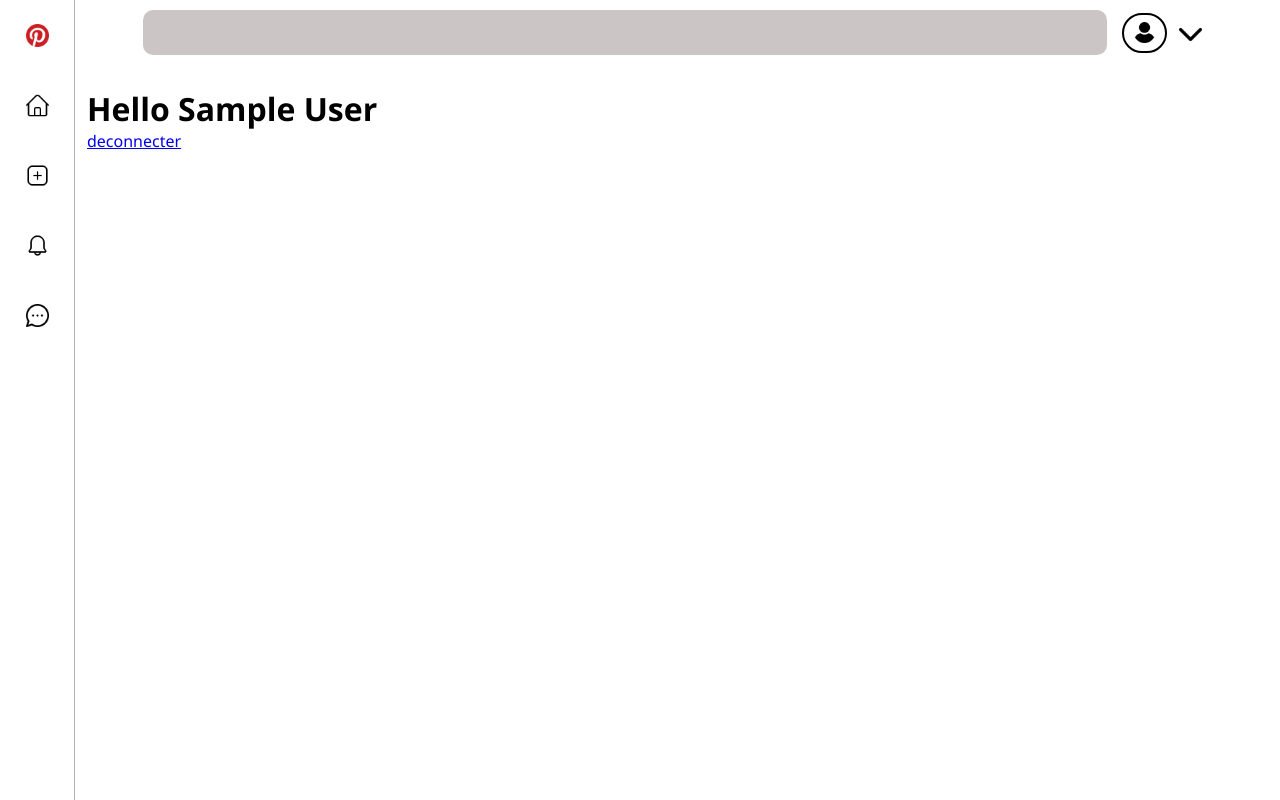
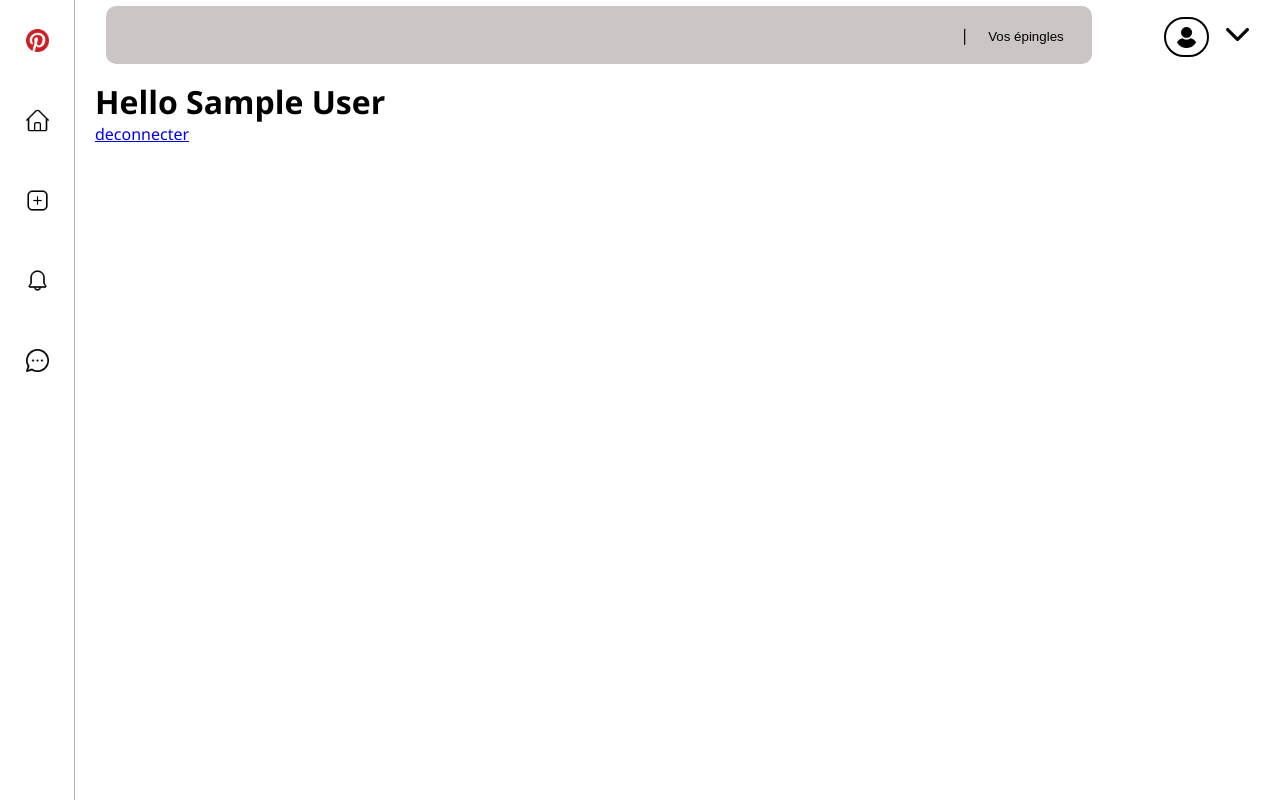
Before and after one commit to djenidisimple/Progress_php, a PHP site: page /Begin/Home.php in a window 1280 px wide. Run offline with PHP 8.4, Linux system fonts and the light colour scheme; the visitor is signed in with stand-in values (Sample User, id 1).

Commit message:
projects days4

```diff
--- a/Begin/Home.php
+++ b/Begin/Home.php
@@ -13,27 +13,76 @@
     <title>Home Page</title>
     <link rel="stylesheet" href="css/style.css">
     <link rel="shortcut icon" href="icon/pinterest.png" type="image/x-icon">
+    <style>
+        .base {
+            display: flex;
+            justify-content: flex-start;
+        }
+        .base div {
+            margin-right: 25px;
+        }
+        .box {
+            display: inline;
+            position: relative;
+            float: right;
+            width: 250px;
+            height: 50px;
+            margin-top: 10px;
+            margin-right: 20px;
+            background: rgb(17, 145, 24);
+            border-radius: 5px;
+            z-index: 2;
+            opacity: 0;
+            animation: connected 10s ease-in-out;
+        }
+        @keyframes connected {
+            0% {
+                opacity: 1;
+                transform: scale(0);
+            }
+            10% {
+                opacity: 1;
+                transform: scale(1);
+            }
+            80% {
+                opacity: 1;
+                transform: scale(0);
+            }
+            100% {
+                transform: scale(0);
+                opacity: 0;
+            }
+        }
+    </style>
 </head>
 <body class="bg-white">
-    <div class="flex">
+    <div class="box">
+        <div class="center-text" style="height: 100%;color: white;">
+            <img src="icon/customer.png" style="width: 25px;height: 25px;margin-right: 8px;">
+            Vous êtes connêté! <?= $_SESSION['name'];?>
+        </div>
+    </div>
     <nav class="nav-left align-nav">
-            <a href="#" class="icon icon-logo round"></a>
+        <a href="" class="icon icon-logo round"></a>
         <a href="#" class="icon icon-home"></a>
         <a href="#" class="icon icon-add"></a>
         <a href="#" class="icon icon-cloche"></a>
         <a href="#" class="icon icon-sms"></a>
     </nav>
-        <div class="center" style="margin-left: 75px;width: 100%;height: 70px;postion: relative;">
-            <input type="text" name="find" style="width: 80%;height: 45px;margin-top: 10px;margin-left: 15px;border-radius: 10px;">
-            <a class="icon icon-profile"></a>
-            <a class="icon icon-arrow-down round"></a>
+    <div class="nav">
+        <div style="display: inline;background: rgb(204, 197, 197);border-radius: 10px;margin-left: 106px;width: 80%;height: auto;padding: 18px;">
+            <input type="text" name="find" style="width: 65%;height: 45px;margin-top: 6px;border-radius: 10px;">
+            |
+            <button class="btn hover-gray" style="margin-left: 5px;height: 45px;background: rgb(204, 197, 197);border: 0;color: black;">Vos épingles</button>
         </div>
-        <div class="content" style="width: 100%;height: auto;margin-left: 75px;margin-top: 5px;padding: 12px;">
+        <a class="icon icon-arrow-down round" style="float: right;margin-top: 6px;"></a>
+        <a class="icon icon-profile" style="margin-top: 9px;"></a>
+    </div>
+    <div class="content">
         <h1>
             <?= "Hello " . $_SESSION['name'];?>
         </h1>
         <a href="logout.php">deconnecter</a>
     </div>
-    </div>
 </body>
 </html>
--- a/Begin/css/style.css
+++ b/Begin/css/style.css
@@ -26,7 +26,7 @@ input{
     width: 35px;
     height: 35px;
     margin-left: 2px;
-    background: url(../icon/hide.png) center no-repeat;
+    background: url(../icon/view.png) center no-repeat;
     background-size: 80%;
     border: 0;
 }
@@ -68,11 +68,29 @@ input[type="file"] {
     flex-wrap: wrap;
 }
 .nav-left {
-    position: absolute;
+    position: fixed;
+    z-index: 1;
+    overflow-x: hidden;
     width: 75px;
     height: 100%;
     border-right: 1px solid rgba(0, 0, 0, 0.3);
     margin-right: 100px;
+}
+.nav {
+    width: 100%;
+    height: 70px;
+    background: white;
+    position: fixed;
+    z-index: 0;
+    padding-top: 8px;
+}
+.hover-gray:hover {
+    background-color: gray;
+}
+.content {
+    margin-left: 75px;
+    padding-left: 20px;
+    padding-top: 80px;
 }
 .align-nav {
     display: flex;
@@ -85,7 +103,7 @@ input[type="file"] {
     height: 40px;
     border-radius: 8px;
     background: transparent;
-    margin: 15px;
+    margin: 20px;
     background-size: 50%;
 }
 .round {
@@ -136,7 +154,7 @@ input[type="file"] {
 .icon-profile {
     border: 2px solid black;
     border-radius: 50px;
-    margin-top: 5px;
+    float: right;
     background: url('../icon/user.png') center no-repeat;
     background-size: 50%;
 }
--- a/Begin/js/JavaScript.js
+++ b/Begin/js/JavaScript.js
@@ -10,10 +10,10 @@ function closeForm() {
 function password(value) {
     if (value.style.backgroundImage == 'url("icon/view.png")') {
         value.style.backgroundImage = "url(icon/hide.png)";
-        document.querySelector("#psw").type = "password";
+        document.querySelector("#psw").type = "text";
     } else {
         value.style.backgroundImage = "url(icon/view.png)";
-        document.querySelector("#psw").type = "text";
+        document.querySelector("#psw").type = "password";
     }
 }
 let file = document.querySelector("#file");
```
Also changed, not shown: Begin/login.php (+10 -8 lines), Begin/icon/customer.png (added). Lines whose indentation alone changed are shown as unchanged.
